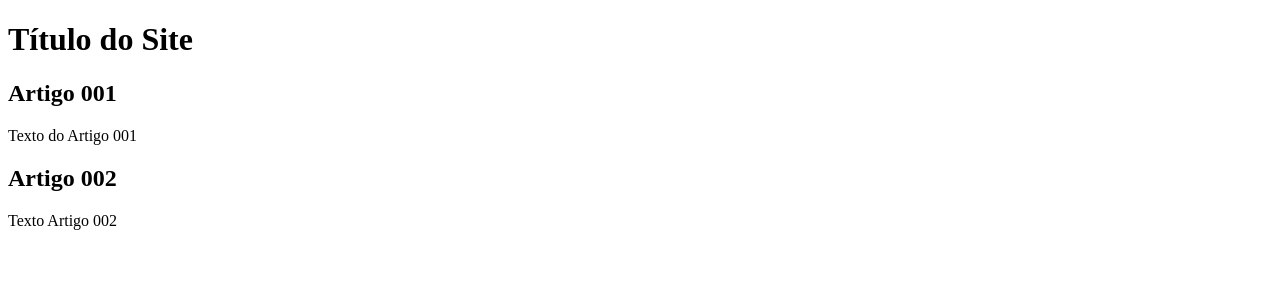
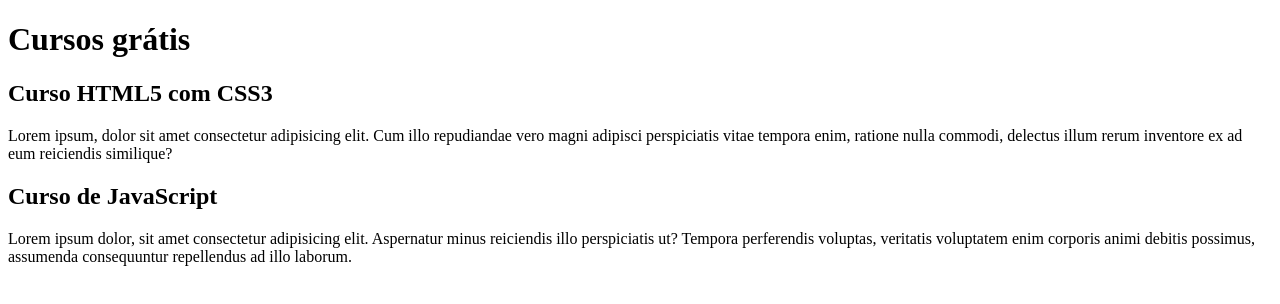
Before and after one commit to KennySpecht/projeto-site, a plain HTML site: page index.html in a window 1280 px wide. Drawn offline with Linux system fonts and the light colour scheme.

Commit message:
comecei a escrever o conteúdo

```diff
--- a/index.html
+++ b/index.html
@@ -8,15 +8,15 @@
 <body>
     <main>
         <header>
-            <h1>Título do Site</h1>
+            <h1>Cursos grátis</h1>
         </header>
         <article>
-            <h2>Artigo 001</h2>
-            <p>Texto do Artigo 001</p>
+            <h2>Curso HTML5 com CSS3</h2>
+            <p>Lorem ipsum, dolor sit amet consectetur adipisicing elit. Cum illo repudiandae vero magni adipisci perspiciatis vitae tempora enim, ratione nulla commodi, delectus illum rerum inventore ex ad eum reiciendis similique?</p>
         </article>
         <article>
-            <h2>Artigo 002</h2>
-            <p>Texto Artigo 002</p>
+            <h2>Curso de JavaScript</h2>
+            <p>Lorem ipsum dolor, sit amet consectetur adipisicing elit. Aspernatur minus reiciendis illo perspiciatis ut? Tempora perferendis voluptas, veritatis voluptatem enim corporis animi debitis possimus, assumenda consequuntur repellendus ad illo laborum.</p>
         </article>
     </main>
 </body>
```
